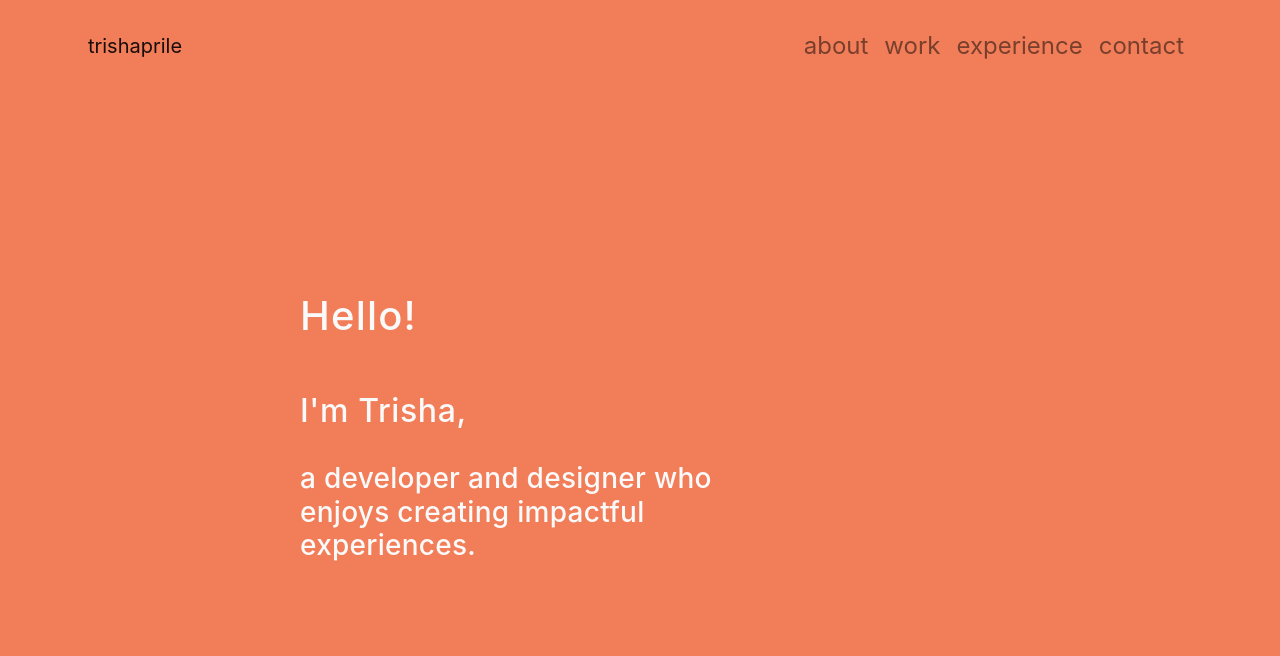
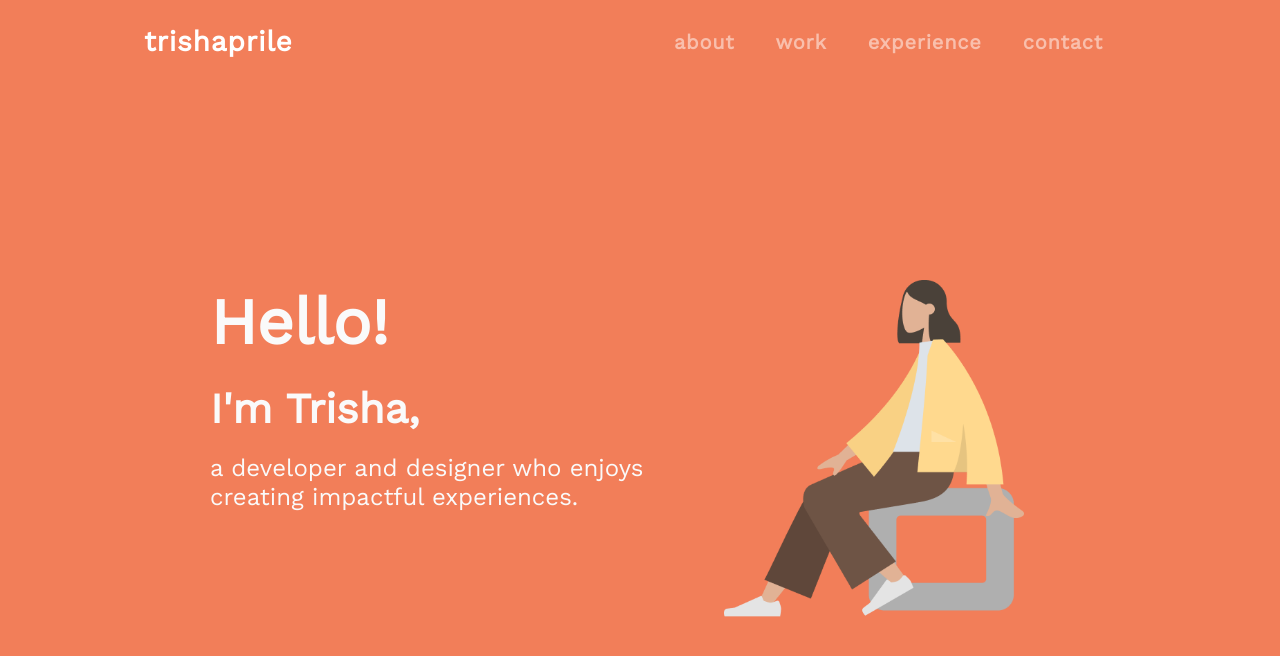
Before and after one commit to trishaprile/trishaprile, a React (Create React App) app: page / in a window 1280 px wide. Shown: the top 656 px of the page. Built offline with nearby package versions, Linux system fonts and the light colour scheme.

Commit message:
Finish cover page

```diff
--- a/public/index.html
+++ b/public/index.html
@@ -10,6 +10,8 @@
       content="Trisha Le's Personal Website Porfolio"
     />
     <link rel="apple-touch-icon" href="%PUBLIC_URL%/logo192.png" />
+    <link rel="preconnect" href="https://fonts.gstatic.com">
+    <link href="https://fonts.googleapis.com/css2?family=Work+Sans&display=swap" rel="stylesheet">
     <!--
       manifest.json provides metadata used when your web app is installed on a
       user's mobile device or desktop. See https://developers.google.com/web/fundamentals/web-app-manifest/
--- a/src/App.css
+++ b/src/App.css
@@ -1,56 +1,64 @@
 html, body {
   margin: 0px;
   height: 100%;
-}
-.portfolio {
-  color: #FAFAFA;
 }
 .cover {
   position:absolute;
   width: 100%;
   height: 100%;
   background-color: #F27E59;
+  color: #FAFAFA;
+  font-family: 'Work Sans', sans-serif;
+}
+header {
+  padding: 0.5em 8em;
+  letter-spacing: 0.05em;
+}
+.logo {
+  font-size: 28px;
+  font-weight: 600;
+}
+.navBarLink {
+  margin-right: 25px;
+  font-size: 20px;
+  font-weight: 600;
 }
 .introduction {
   position: absolute;
-  width: 800px;
+  width: 700px;
   text-align: left;
 }
-header {
-  padding: 0.5em 3em;
-  font-size: 24px;
-}
-Navbar.brand {
-  font-size: 60px;
-  color: #FAFAFA;
-}
-h1 {
+.introduction h1 {
   position: absolute;
-  left: 300px;
+  left: 30%;
   top: 200px;
   font-size: 64px;
-  font-weight: 800;
-  letter-spacing: 0.03em;
+  font-weight: bold;
 }
-h2 {
+.introduction h2 {
   position: absolute;
-  left: 300px;
+  left: 30%;
   top: 300px;
   font-size: 42px;
   font-weight: 600;
-  letter-spacing: 0.02em;
 }
-h3 {
+.introduction h3 {
   position: absolute;
-  left: 300px;
+  left: 30%;
   top: 370px;
   font-size: 24px;
   font-weight: 500;
-  letter-spacing: 0.01em;
+}
+.illustration {
+  position: absolute;
+  width: 300px;
+  right: 20%;
+  top: 280px;
+}
+
+.about {
+  padding: 50px;
 }
 p {
   font-size: 26px;
 }
-.about {
-  padding: 50px;
-}
--- a/src/App.js
+++ b/src/App.js
@@ -1,21 +1,22 @@
 import React from 'react';
 import { Navbar, Nav } from 'react-bootstrap';
 import './App.css';
+import illustration from './img/me.png';
 
 function App() {
   return (
     <div className="portfolio">
       <div className="cover">
         <header>
-          <Navbar>
-            <Navbar.Brand href="#portfolio">trishaprile</Navbar.Brand>
-            <Navbar.Toggle aria-controls="navbar" />
+          <Navbar variant="dark">
+            <Navbar.Brand className="logo" style={{fontSize: 28}} href="#portfolio">trishaprile</Navbar.Brand>
+            <Navbar.Toggle aria-controls="navbar"/>
             <Navbar.Collapse id="navbar">
               <Nav className="ml-auto">
-                <Nav.Link href="#about">about</Nav.Link>
-                <Nav.Link href="#work">work</Nav.Link>
-                <Nav.Link href="#experience">experience</Nav.Link>
-                <Nav.Link href="#contact">contact</Nav.Link>
+                <Nav.Link className='navBarLink' href="#about">about</Nav.Link>
+                <Nav.Link className='navBarLink' href="#work">work</Nav.Link>
+                <Nav.Link className='navBarLink' href="#experience">experience</Nav.Link>
+                <Nav.Link className='navBarLink' href="#contact">contact</Nav.Link>
               </Nav>
             </Navbar.Collapse>
           </Navbar>
@@ -25,16 +26,17 @@ function App() {
           <h2>I'm Trisha,</h2>
           <h3>a developer and designer who enjoys creating impactful experiences.</h3>
         </div>
-        {/* <img src={'./img/me.png'} alt="Me" /> */}
+        <img className="illustration" src={illustration} alt="Me"/>
+
       </div>
 
-      <div className="about">
+      {/* <div className="about">
         <p>I’m a 20 year old student (she/her) from Orange County, California who aspires to be an innovative creator in the field of technology.
         Currently, I am pursuing a B.S. in Informatics with a minor in Education at the University of California, Irvine. My major involves the study and practice of human
         computer interaction, software design, and human behavior with an emphasis on people and design.
-        I’m passionate about software development, UI & UX design and research, and project management with a focus on education, accessibility, and human-centered design.
+        I’m passionate about software development, UI/UX design and research, and project management with a focus on education, accessibility, and human-centered design.
         In my free time, I enjoy journaling, hiking, playing games, watching films, and discovering new places.</p>
-      </div>
+      </div> */}
     </div>
   );
 }
--- a/src/index.css
+++ b/src/index.css
@@ -1,4 +1,4 @@
-@import url('https://fonts.googleapis.com/css2?family=Work+Sans:regular,bold&display=swap');
+@import url('https://fonts.googleapis.com/css2?family=Work+Sans&display=swap');
 
 body {
   margin: 0;
```
